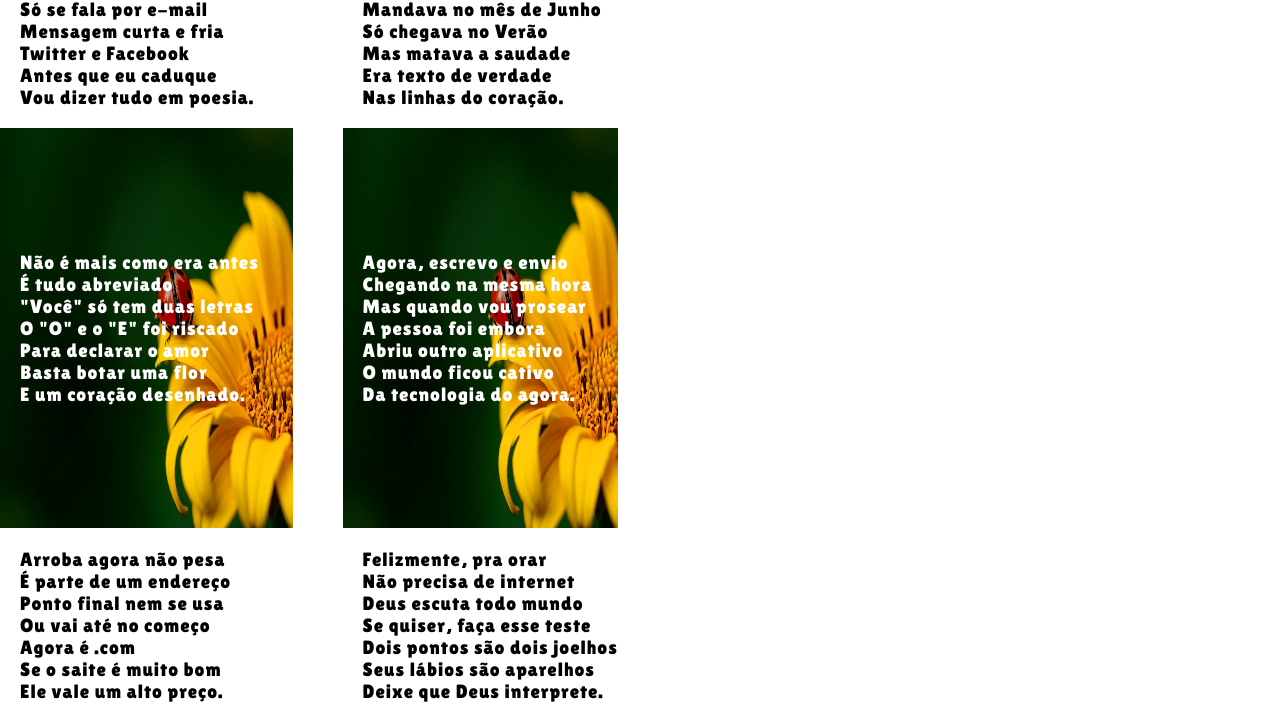
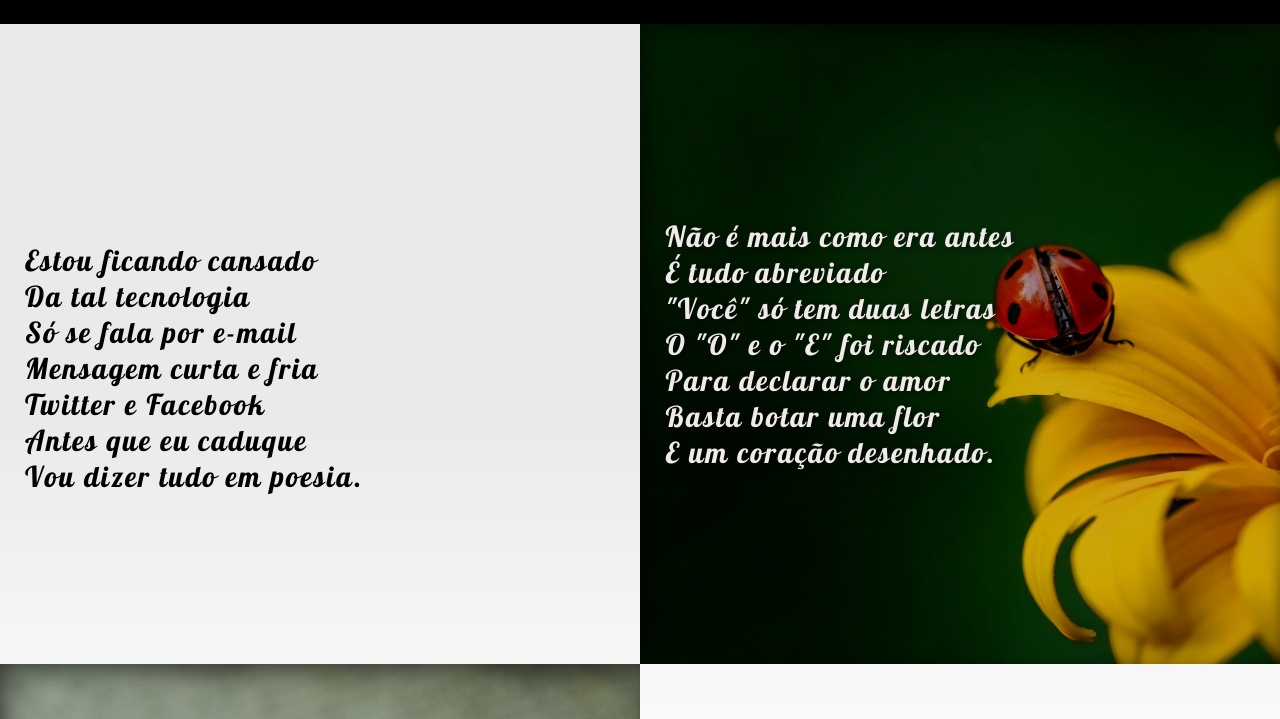
Before and after one commit to matheus369k/Site-Cordel, a plain HTML site: page index.html in a window 1280 px wide. Shown: the part 178-897 px from the top of the page. Drawn offline with Linux system fonts and the light colour scheme.

Commit message:
Revert "modificado 23/09...."
This reverts commit e3a6ae672c603a9d9924eca5695eab1de683eab9.

```diff
--- a/css/style.css
+++ b/css/style.css
@@ -2,32 +2,23 @@
     margin: 0;
     padding:0;
     box-sizing: 0;
-    list-style: none;
 }
 
 body {
     background-image: linear-gradient(to top, rgb(4, 63, 4), rgb(10, 128, 10), rgba(17, 236, 17, 0.781));
-    font-family: 'Lilita One', cursive;
 }
 
 header {
-    font-size: 16px;
+    font-size: 22px;
     text-align: center;
     padding: 50px 0px;
     color: white;
     background-color: black;
 }
 
-@media screen and ( min-width: 768px) {
-    header{
-        padding: 15px;
-        font-size: 16px;
-    }
-}
-
 h1 {
     font-family: 'Lilita One', cursive;
-    font-size: 2em;
+    font-size: 3em;
     text-transform: uppercase;
     font-weight: bolder;
 }
@@ -46,47 +37,137 @@ header a:hover {
 }
 
 main {
-    display: flex;
-    flex-direction: column;
-    background-color: white;
-    font-size: 1.2em;
-    padding-top: 20px;
-    padding-bottom: 50px;
+    padding: 10vh 0;
+    background-attachment: fixed;
+    background-image: linear-gradient(to top, white, rgb(235, 234, 234), rgb(233, 233, 233));
+}
+
+@media screen and ( min-width:768px) {
+    main {
+        display: grid;
+        grid-template-columns: 50%;
+        grid-auto-rows: 80vh;
+     }
+
+ }
+
+.img p,
+main p {
+    margin: 5vh 0;
+    padding-left:5vw;
 }
 
 @media screen and ( min-width: 768px) {
+    .img p,
     main {
-        flex-direction: row;
-        gap: 50px;
+        padding-top: 0;
+        padding-bottom: 0;
+        padding-left: 0;
     }
 }
 
-li{
-
-    padding-left: 20px;
-    margin: 20px 0;
-    letter-spacing: 1px;
-    font-weight: 400;
+div  p,
+main  p {
+    font-size: 4vw;
+    font-family: 'Lobster', cursive;
+    line-height: 9vw;
+    text-align: justify;
 }
 
-.paragraf2,
-.paragraf6 {
-    background: url("../imagens/background001.jpg") left center no-repeat fixed;
+@media screen and ( min-width: 768px) {
+    .img p,
+    div  p,
+    main  p {
+        letter-spacing: 2px;
+        font-size: 1.8em;
+        line-height: normal;
+        text-align: left;
+        padding-left: 25px ;
+        width:auto;
+        height: 95%;
+        display: flex;
+        align-items: center;
+    }
 }
 
-.paragraf4 {
-    background: url("../imagens/background002.jpg") left center no-repeat fixed;
+div p {
+    text-shadow: 2px 2px 6px rgba(0, 0, 0, 0.527);
+    width: fit-content;
+    padding: 2vh 2vw 2vh 2vw;
+    margin: 3vh 0vh;
+    color: rgb(241, 234, 234) ;
+    background-color: rgba(0, 0, 0, 0.459);
 }
 
-.paragraf2,
-.paragraf4,
-.paragraf6 {
-    height: 50vh;
-    background-size: 100% 100%;
-    display: flex;
-    align-items: center;
-    padding-left: 20px;
-    color: white;
+@media screen and ( min-width: 768px) {
+    .img p,
+    div p {
+        width: auto;
+        margin: 0;
+        background-color: rgba(0, 0, 0, 0.202);
+    }
+}
+
+.img p{
+    background-color: transparent;
+    color: black;
+    text-shadow: none;
+}
+
+@media screen and ( min-width: 768px) {
+    .img p{
+        text-shadow: 2px 2px 6px rgba(0, 0, 0, 0.527);
+        color: rgb(241, 234, 234) ;
+        background-color: rgba(0, 0, 0, 0.459);
+        height: 80vh;
+    }
+}
+
+.imagem-1 {
+    box-shadow: inset 6px 6px 25px 0px rgba(0, 0, 0, 0.603);
+    padding: 5vh 3vw;
+    background: url('../imagens/background001.jpg')  center center fixed;
+    background-size: cover;
+}
+
+.imagem-2 {
+    box-shadow: inset 6px 6px 25px 0px rgba(0, 0, 0, 0.603);
+    padding: 5vh 3vw;
+    background: url('../imagens/background002.jpg') center center fixed;
+    background-size: cover;
+}
+
+@media screen and ( min-width: 768px) {
+    .imagem-1{
+        grid-row-start: 1;
+        grid-column-start: 2;
+        padding: 0;
+    }
+
+    .imagem-2{
+        grid-row-start: 2;
+        grid-column-start: 1;
+        padding: 0;
+    }
+
+    .imagem-3{
+        grid-row-start: 3;
+        grid-column-start: 2;
+        padding: 0;
+        background: url('../imagens/background001.jpg')  center center fixed;
+        background-size: cover;
+        box-shadow: inset 6px 6px 25px 0px rgba(0, 0, 0, 0.603);
+    }
+
+    .imagem-4{
+        grid-row-start: 4;
+        grid-column-start: 1;
+        padding: 0;
+        background: url('../imagens/background002.jpg')  center center fixed;
+        background-size: cover;
+        box-shadow: inset 6px 6px 25px 0px rgba(0, 0, 0, 0.603);
+    }
+
 }
 
 footer {
--- a/index.html
+++ b/index.html
@@ -48,8 +48,7 @@
     </header>
 
     <main>
-        <ul>
-            <li class="paragraf1">
+        <p>
             Estou ficando cansado <br>
             Da tal tecnologia <br>
             Só se fala por e-mail <br>
@@ -57,8 +56,10 @@
             Twitter e Facebook<br>
             Antes que eu caduque<br>
             Vou dizer tudo em poesia.
-            </li>
-            <li class="paragraf2">
+        </p>
+
+        <div  class="imagem-1">
+            <p>
                 Não é mais como era antes<br>
                 É tudo abreviado<br>
                 "Você" só tem duas letras<br>
@@ -66,8 +67,10 @@
                 Para declarar o amor<br>
                 Basta botar uma flor<br>
                 E um coração desenhado.
-            </li>
-            <li class="paragraf3">
+            </p>
+        </div>
+
+        <p>
             Arroba agora não pesa<br>
             É parte de um endereço<br>
             Ponto final nem se usa<br>
@@ -75,9 +78,9 @@
             Agora é .com<br>
             Se o saite é muito bom<br>
             Ele vale um alto preço.<br>
-            </li>
+        </p>
 
-            <li class="paragraf4">
+        <p>
             Pra piorar a liguagem<br>
             O emoticom é um risco<br>
             Tem símbolo para tudo<br>
@@ -85,11 +88,10 @@
             Um beijo significa<br>
             Pra entender como fica<br>
             Decifre esse rabisco.<br>
-            </li>
-        </ul>
+        </p>
 
-        <ul>
-            <li class="paragraf5">
+        <div class="imagem-3  img">
+            <p>
                 Tenho saudade das cartas<br>
                 Escritas com a própria mão<br>
                 Mandava no mês de Junho<br>
@@ -97,9 +99,11 @@
                 Mas matava a saudade<br>
                 Era texto de verdade<br>
                 Nas linhas do coração.<br>
-            </li>
+            </p>
+        </div>
 
-            <li class="paragraf6">
+        <div class="imagem-2">
+            <p>
                 Agora, escrevo e envio<br>
                 Chegando na mesma hora<br>
                 Mas quando vou prosear<br>
@@ -107,9 +111,11 @@
                 Abriu outro aplicativo<br>
                 O mundo ficou cativo<br>
                 Da tecnologia do agora.<br>
-            </li>
+            </p>
+        </div>
 
-            <li class="paragraf7">
+        <div class="imagem-4  img">
+            <p>
                 Felizmente, pra orar<br>
                 Não precisa de internet<br>
                 Deus escuta todo mundo<br>
@@ -117,8 +123,8 @@
                 Dois pontos são dois joelhos<br>
                 Seus lábios são aparelhos<br>
                 Deixe que Deus interprete.<br>
-            </li>
-        </ul>
+            </p>
+        </div>
     </main>
 
     <footer>
```
Lines whose indentation alone changed are shown as unchanged.
